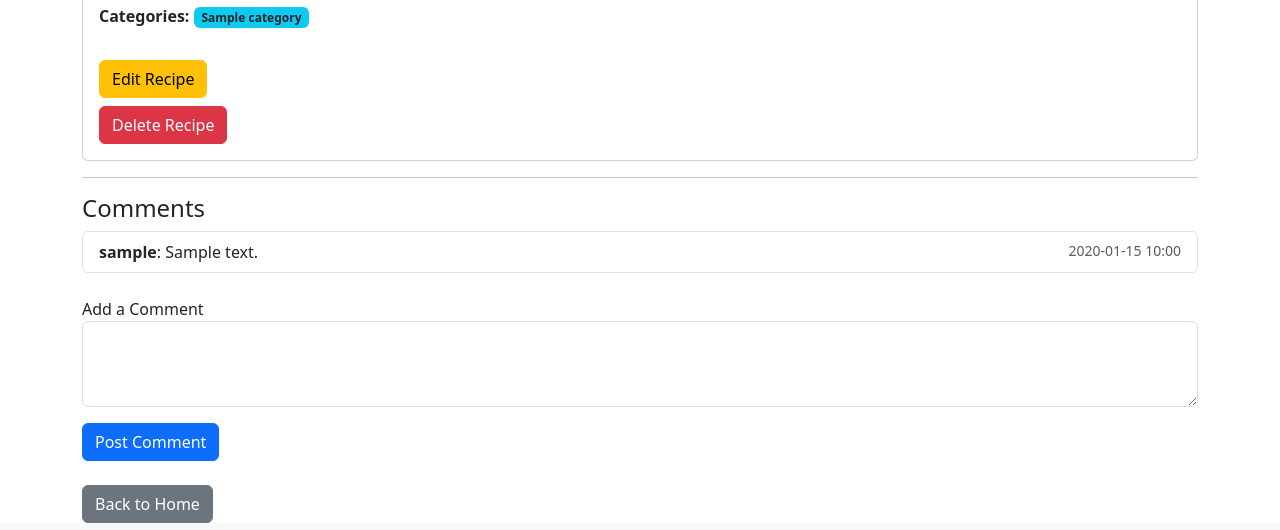
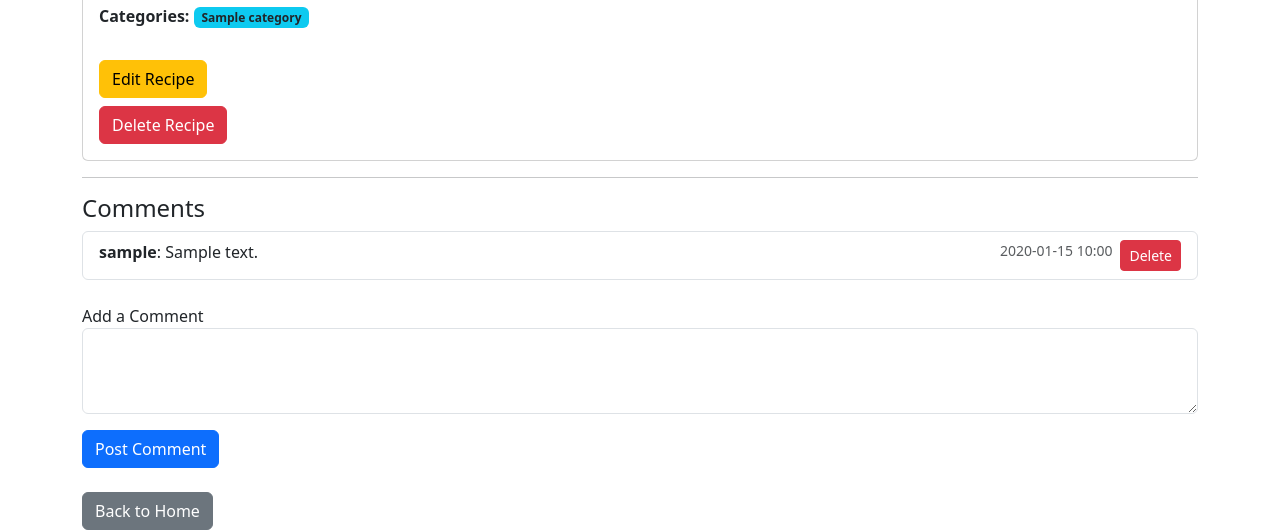
Before and after one commit to Danut89/Project_Online_Cookbook, a Flask app: page /recipe/1 in a window 1280 px wide. Shown: the part 859-1389 px from the top of the page. Run offline with Flask 3, Linux system fonts and the light colour scheme; a user stored in the database is signed in; tables that the repository leaves empty hold one stand-in row (values such as "Sample post"); grey boxes marked "Sample" are stand-in pictures; some libraries are stand-ins or nearby versions.

Commit message:
Allow users to delete their own comments on recipes

```diff
--- a/app/routes.py
+++ b/app/routes.py
@@ -192,3 +192,17 @@ def profile():
     liked_recipes = Recipe.query.filter(Recipe.id.in_(liked_recipe_ids)).all()
 
     return render_template('profile.html', my_recipes=my_recipes, liked_recipes=liked_recipes)
+
+@main.route('/comment/<int:comment_id>/delete', methods=['POST'])
+@login_required
+def delete_comment(comment_id):
+    comment = Comment.query.get_or_404(comment_id)
+
+    if comment.user_id != current_user.id:
+        flash("You are not authorized to delete this comment.", "danger")
+        return redirect(url_for('main.view_recipe', recipe_id=comment.recipe_id))
+
+    db.session.delete(comment)
+    db.session.commit()
+    flash("Comment deleted.", "info")
+    return redirect(url_for('main.view_recipe', recipe_id=comment.recipe_id))
--- a/app/templates/view_recipe.html
+++ b/app/templates/view_recipe.html
@@ -58,6 +58,12 @@
         {% for comment in comments %}
             <li class="list-group-item">
                 <strong>{{ comment.user.username }}</strong>:
+                {% if current_user.id == comment.user_id %}
+                    <form method="POST" action="{{ url_for('main.delete_comment', comment_id=comment.id) }}"
+                        style="display:inline;" onsubmit="return confirm('Delete this comment?');">
+                        <button type="submit" class="btn btn-sm btn-danger float-end ms-2">Delete</button>
+                    </form>
+                {% endif %}
                 <span>{{ comment.content }}</span>
                 <small class="text-muted float-end">{{ comment.created_at.strftime('%Y-%m-%d %H:%M') }}</small>
             </li>
```
